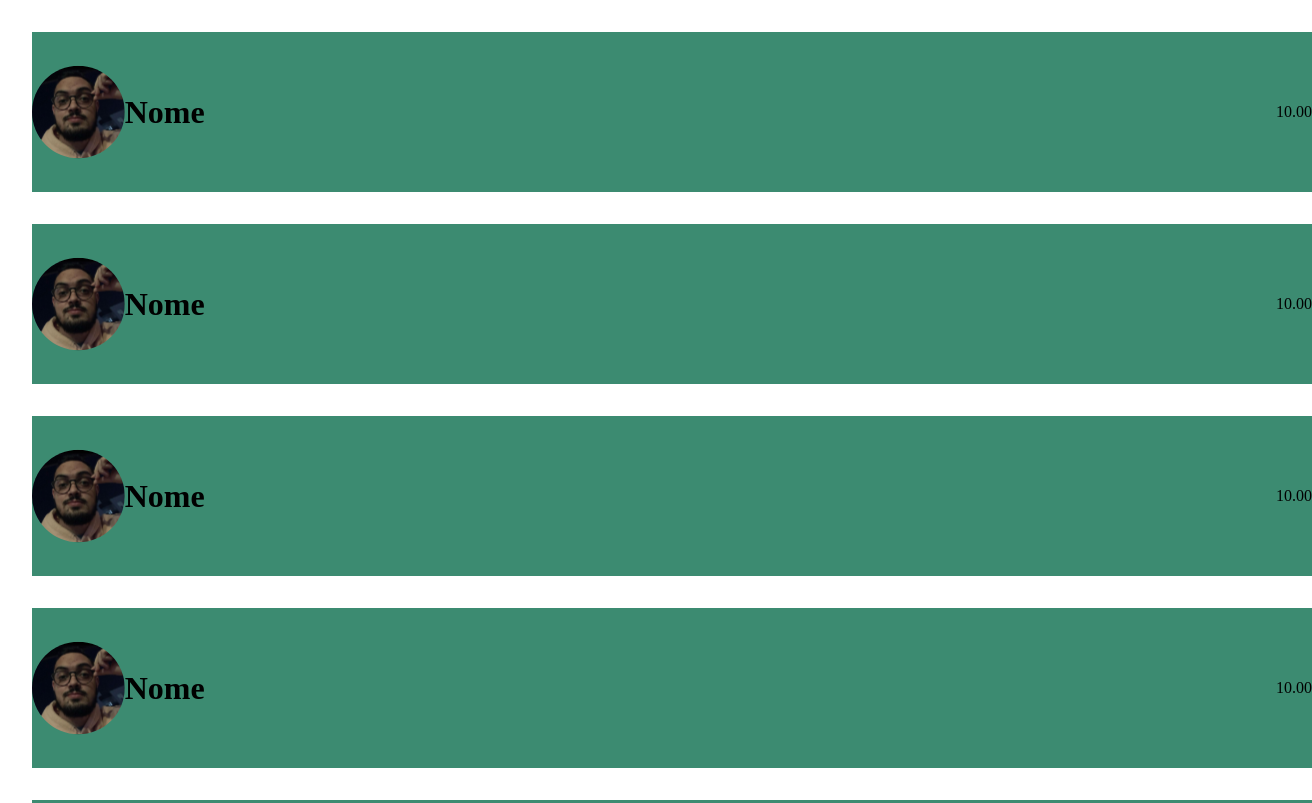
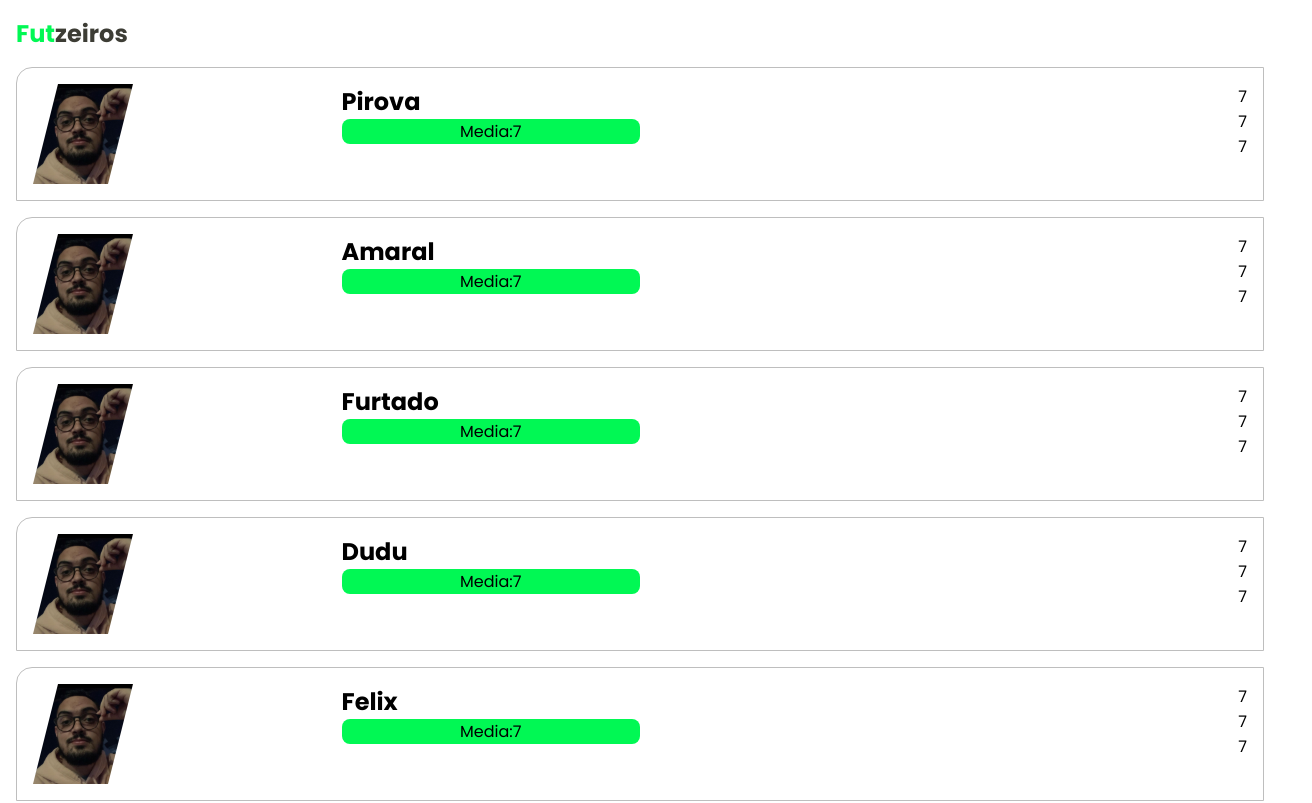
Before and after one commit to Felipepirova/futzadaapp, a React (Create React App) app: page / in a window 1280 px wide. Shown: the top 803 px of the page, 1312 px wide, since content can reach past the window. Built offline with nearby package versions, Linux system fonts and the light colour scheme.

Commit message:
lista statica, card cardlist e styles

```diff
--- a/public/index.html
+++ b/public/index.html
@@ -3,6 +3,12 @@
   <head>
     <meta charset="utf-8" />
     <meta name="viewport" content="width=device-width, initial-scale=1" />
+    <link rel="preconnect" href="https://fonts.googleapis.com" />
+    <link rel="preconnect" href="https://fonts.gstatic.com" crossorigin />
+    <link
+      href="https://fonts.googleapis.com/css2?family=Poppins:wght@400;700&display=swap"
+      rel="stylesheet"
+    />
     <title>Futzada</title>
   </head>
   <body>
--- a/src/App.tsx
+++ b/src/App.tsx
@@ -1,16 +1,11 @@
 import "../src/styles/global.scss"
-import {Card} from "../src/components/Card"
+import {CardList} from "../src/components/CardList"
 
 function App() {
 
   return (
     <>
-    <Card/>
-    <Card/>
-    <Card/>
-    <Card/>
-    <Card/>
-    <Card/>
+      <CardList/>
     </>
   );
 }
--- a/src/components/Card.tsx
+++ b/src/components/Card.tsx
@@ -1,16 +1,33 @@
+import "../styles/card.scss"
+import {ReactComponent as Avatar} from '../images/amaral.svg';
 
-// Nota - média de {gols, canetas, assistencia}
+interface CardProps  {
+  card:{
+    avatar:string,
+    name:string,
+    data:{
+      media:number,
+      goal:number,
+      pen:number,
+      assist:number,
+    }
+  }
+}
 
-import {ReactComponent as Avatar} from "../images/amaral.svg"
-import "../styles/card.scss"
+//Fazer validação sem avatar
 
-export function Card (){
+export function Card (props: CardProps){
   return(
     <div className="card">
       <Avatar className="avatar"/>
-      <div>
-        <h1>Nome</h1>
-        <p>10.00</p>
+      <div className="left">
+        <h1>{props.card.name}</h1>
+        <p>Media:{props.card.data.media}</p>
+      </div>
+      <div className="right">
+        <p>{props.card.data.goal}</p>
+        <p>{props.card.data.pen}</p>
+        <p>{props.card.data.assist}</p>
       </div>
     </div>
   )
--- /dev/null
+++ b/src/components/CardList.tsx
@@ -0,0 +1,44 @@
+// Nota - média de {gols, canetas, assistencia}
+import {Card} from "../components/Card"
+import { useState, useEffect } from "react";
+import "../styles/card.scss"
+
+interface CardItem  {
+  avatar:string,
+  name:string,
+  data:{
+    media:number,
+    goal:number,
+    pen:number,
+    assist:number,
+  }
+}
+
+export function CardList (){
+
+  const [cardList, setCardList] = useState<CardItem[]>([])
+
+   var arrayStatic = [
+     {avatar:"",name:"Pirova",data:{media:7,goal:7,pen:7,assist:7,}},
+     {avatar:"",name:"Amaral",data:{media:7,goal:7,pen:7,assist:7,}},
+     {avatar:"",name:"Furtado",data:{media:7,goal:7,pen:7,assist:7,}},
+     {avatar:"",name:"Dudu",data:{media:7,goal:7,pen:7,assist:7,}},
+     {avatar:"",name:"Felix",data:{media:7,goal:7,pen:7,assist:7,}},
+     {avatar:"",name:"tavinho",data:{media:7,goal:7,pen:7,assist:7,}},
+     {avatar:"",name:"Mateus",data:{media:7,goal:7,pen:7,assist:7,}},
+     {avatar:"",name:"Joa",data:{media:7,goal:7,pen:7,assist:7,}},
+  ]
+
+  useEffect(()=>{
+    setCardList(arrayStatic)
+  },[])
+
+  return(
+    <section>
+      <h1 className="title">Fut<span>zeiros</span></h1>
+      <ul>
+        {cardList.map(card =><Card key={card.name} card={card}/>)}
+      </ul>
+    </section>
+  )
+}
--- a/src/styles/card.scss
+++ b/src/styles/card.scss
@@ -1,23 +1,38 @@
+section {
+  margin: 1rem;
+
+  .title {
+    color: var(--green);
+  }
+  span {
+    color: var(--grey-dark);
+  }
+}
+
 .card {
-  width: 100%;
-  height: 10rem;
-  display: flex;
-  align-items: center;
-  justify-content: start;
-  margin: 2rem;
-  background-color: #3c8b71;
-
-  div {
-    display: flex;
-    orientation: horizontal;
-    align-items: center;
-    justify-content: space-between;
-    width: 100%;
-  }
+  border: 0.25px solid #bebebe;
+  border-radius: 1rem 0rem 0rem 0rem;
+  margin-top: 1rem;
+  padding: 1rem;
+  display: grid;
+  gap: 0.625rem;
+  grid-template-columns: 1fr 2fr 1fr;
+  background: #fff;
 
   .avatar {
     height: 6.25rem;
     width: 6.25rem;
-    clip-path: circle();
+    clip-path: polygon(25% 0%, 100% 0%, 75% 100%, 0% 100%);
+  }
+  .left {
+    p {
+      background: var(--green);
+      border-radius: 0.5rem;
+      text-align: center;
+      width: 50%;
+    }
+  }
+  .right {
+    text-align: end;
   }
 }
--- a/src/styles/global.scss
+++ b/src/styles/global.scss
@@ -2,4 +2,10 @@
   margin: 0;
   padding: 0;
   text-decoration: none;
+  font-family: 'Poppins', sans-serif;
 }
+
+:root {
+  --green: rgb(1, 248, 84);
+  --grey-dark: rgb(61, 61, 53);
+}
```
